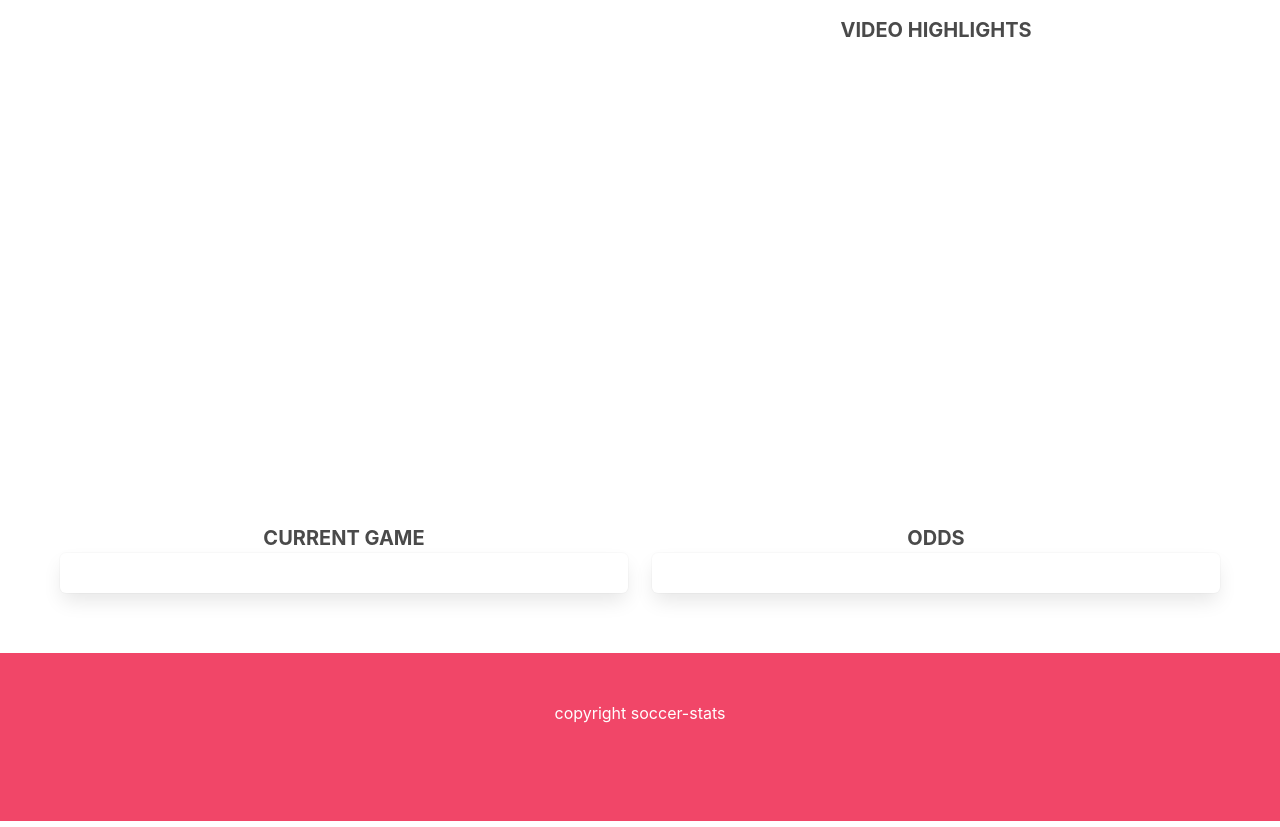
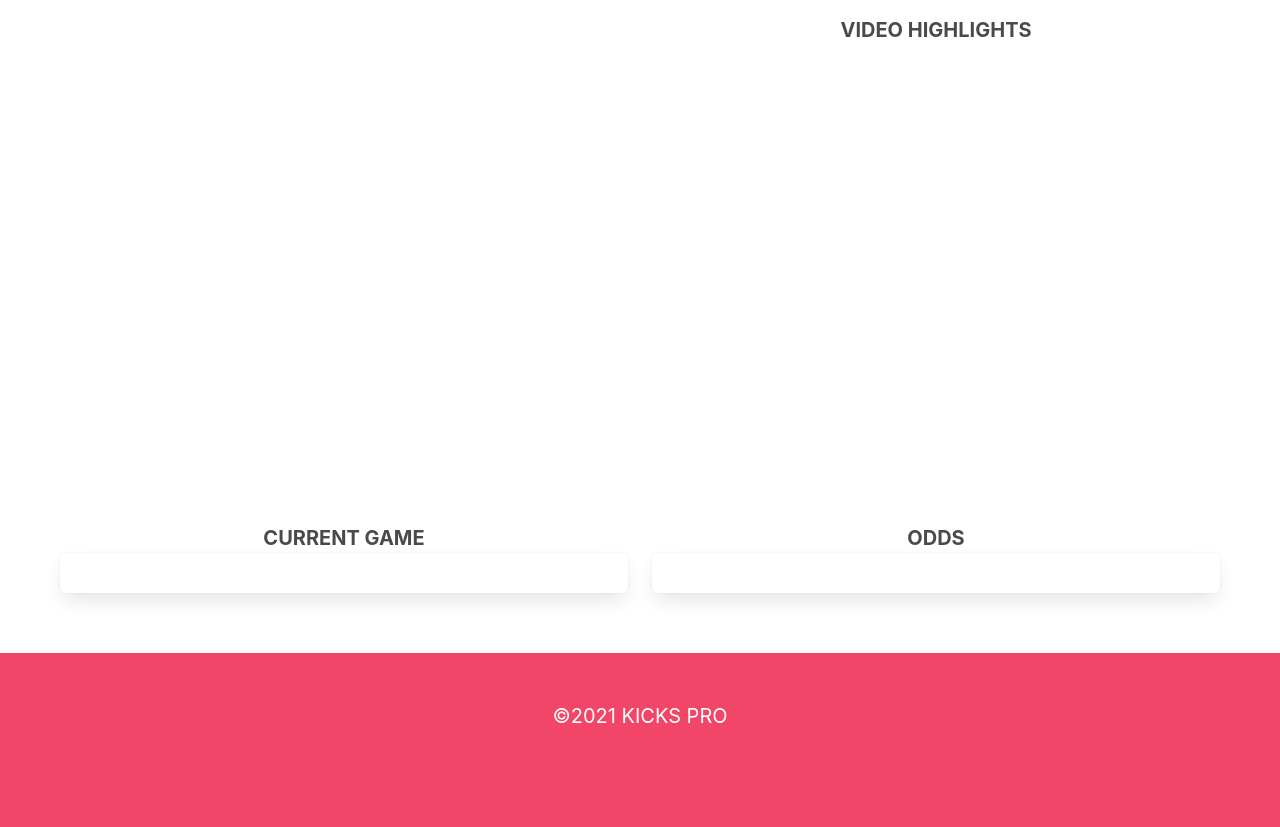
Before and after one commit to Vasilyg10/soccer-stats, a plain HTML site: page index.html in a window 1280 px wide. Shown: the part 760-1587 px from the top of the page. Drawn offline with nearby package versions, Linux system fonts and the light colour scheme.

Commit message:
updated footer text

```diff
--- a/index.html
+++ b/index.html
@@ -85,8 +85,8 @@
 			</div>
 		</div>
 
-		<footer class="footer hero is-danger is-medium has-text-centered">
-			copyright soccer-stats
+		<footer class="footer hero is-danger is-medium has-text-centered is-size-5">
+			&copy;2021 KICKS PRO
 		</footer>
 
 		<script src="https://code.jquery.com/jquery-2.1.3.min.js"></script>
```
